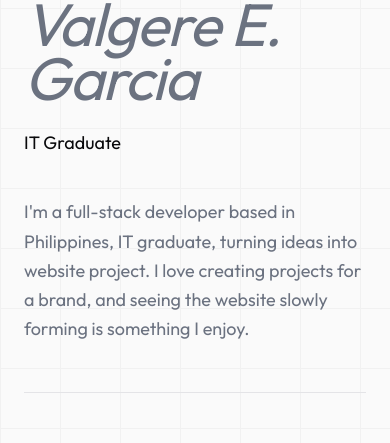
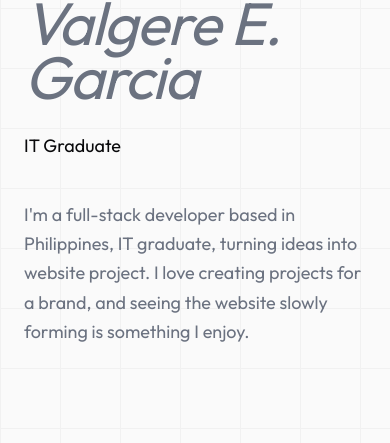
Before and after one commit to garciakean32/Kean-Portfolio, a Next.js app: page / in a window 390 px wide. Shown: the part 292-735 px from the top of the page. Built offline with nearby package versions, Linux system fonts and the light colour scheme.

Commit message:
chore: hide hero divider on mobile, tweak project hover transition

```diff
--- a/components/sections/Hero.tsx
+++ b/components/sections/Hero.tsx
@@ -98,7 +98,7 @@ export default function Hero() {
                 </h1>
 
                 {/* Typewriter role */}
-                <div className="flex items-center gap-3 mb-10">
+                <div className="gap-3 mb-10">
                     <span
                         className="font-mono text-lg md:text-2xl"
                         style={{ color: "var(--fg)" }}
@@ -120,7 +120,7 @@ export default function Hero() {
                 </p>
 
                 {/* Divider */}
-                <div className="divider" />
+                <div className="divider hidden md:block" />
             </div>
 
             {/* Scroll indicator */}
--- a/components/sections/Projects.tsx
+++ b/components/sections/Projects.tsx
@@ -28,7 +28,7 @@ export default function Projects() {
                     {projects.map((project, i) => (
                         <div
                             key={project.id}
-                            className="grid grid-cols-1 md:grid-cols-2 gap-0 border rounded-lg overflow-hidden transition-all duration-300 group"
+                            className="grid grid-cols-1 md:grid-cols-2 gap-0 border rounded-lg overflow-hidden transition-all duration-100 group"
                             style={{ borderColor: "var(--border)" }}
                             onMouseEnter={(e) => {
                                 (e.currentTarget as HTMLElement).style.borderColor =
@@ -54,7 +54,7 @@ export default function Projects() {
                                 </div>
                                 {/* Overlay on hover */}
                                 <div
-                                    className="absolute inset-0 opacity-0 group-hover:opacity-100 transition-opacity duration-300 flex items-center justify-center gap-4"
+                                    className="absolute inset-0 opacity-0 group-hover:opacity-100 transition-opacity duration-200 flex items-center justify-center gap-4"
                                     style={{ background: "rgba(0,0,0,0.6)" }}
                                 >
                                     <a
```
Also changed, not shown: public/images/K4 Threads.png (added).
